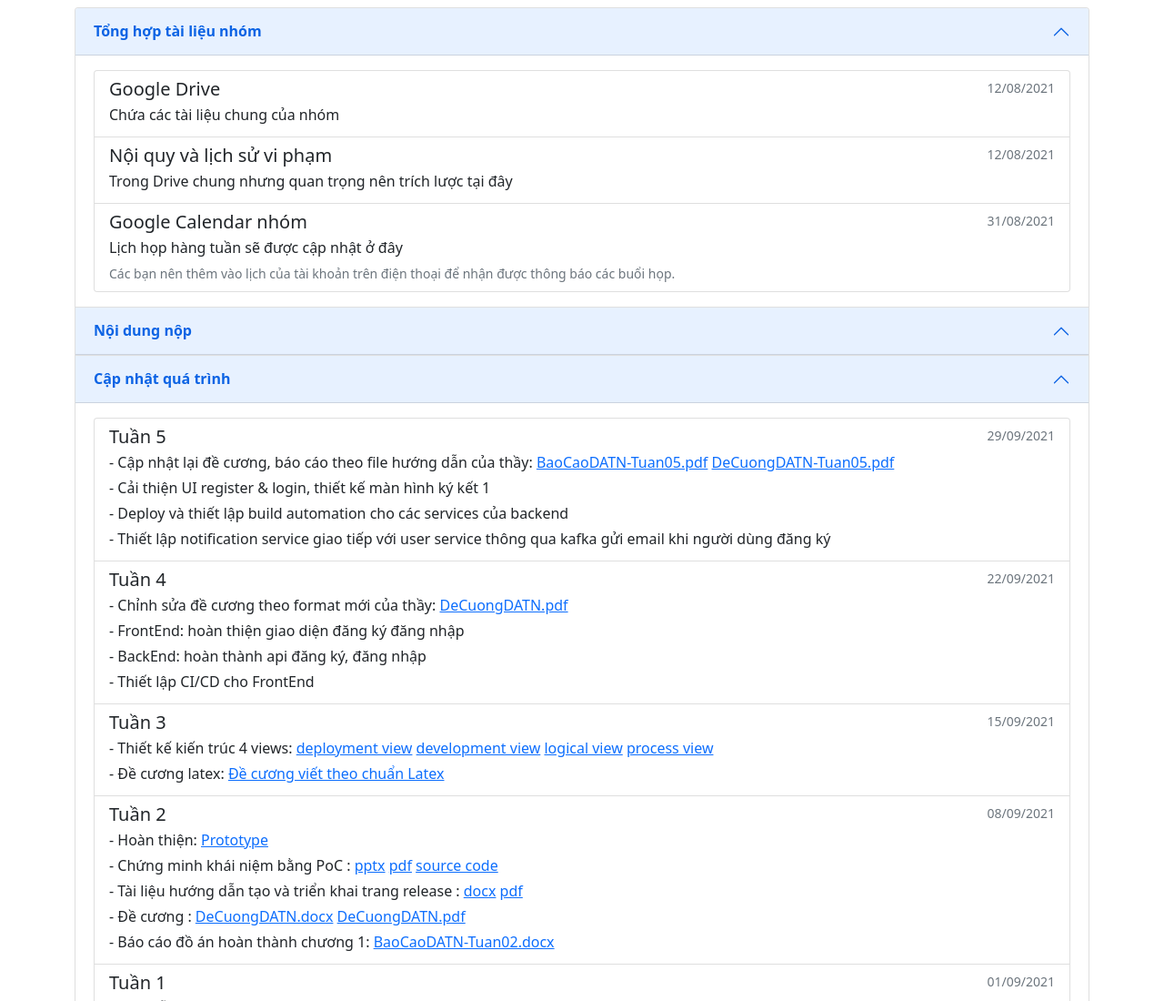
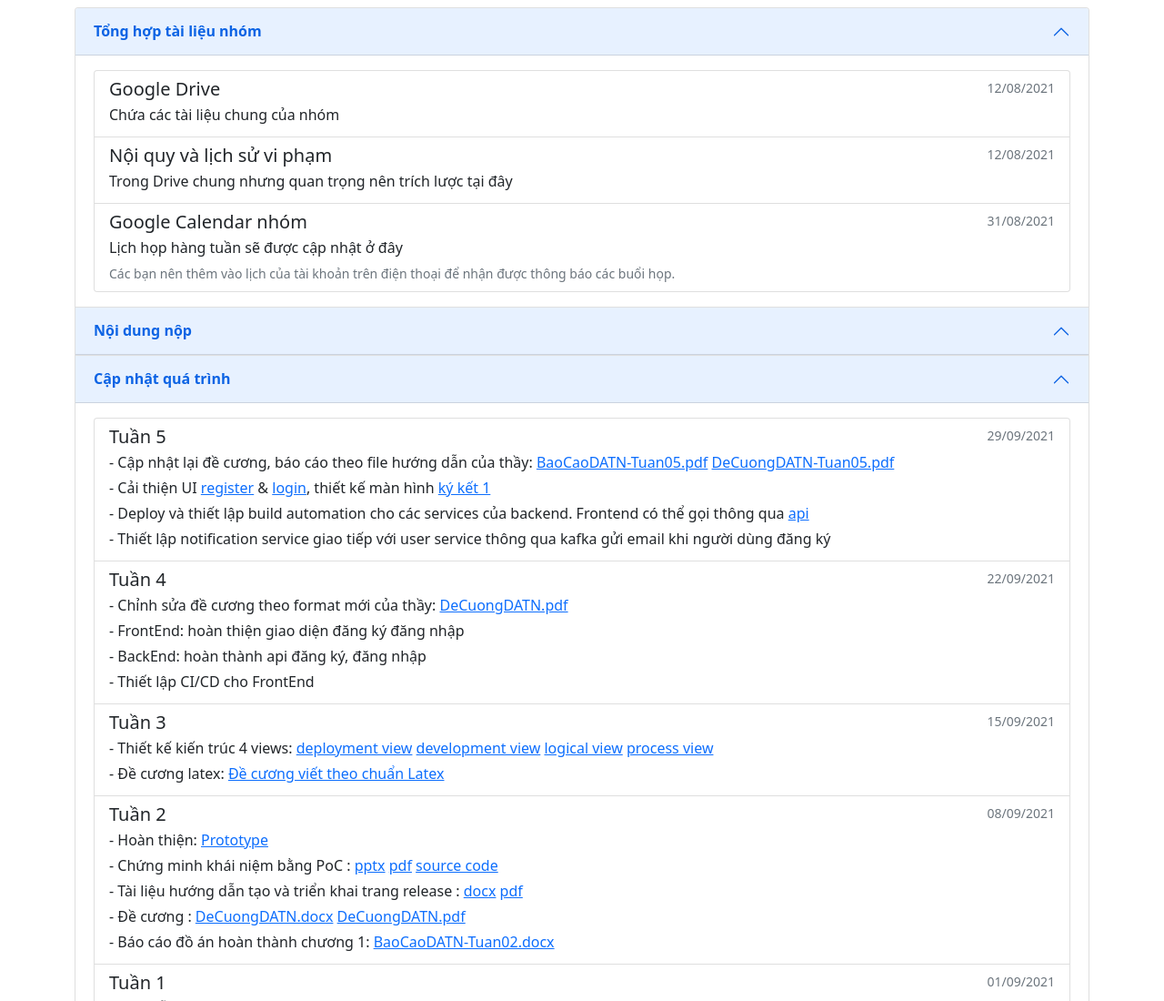
Before and after one commit to vtsign/vtsign.github.io, a plain HTML site: page index.html in a window 1280 px wide. Shown: the top 1100 px of the page at 91% size. Drawn offline with nearby package versions, Linux system fonts and the light colour scheme.

Commit message:
week5 udate link

```diff
--- a/index.html
+++ b/index.html
@@ -93,8 +93,10 @@
                                         <a href="/static/week5/BaoCaoDATN-Tuan05.pdf">BaoCaoDATN-Tuan05.pdf</a>
                                         <a href="/static/week5/DeCuongDATN-Tuan05.pdf">DeCuongDATN-Tuan05.pdf</a>
                                     </p>
-                                    <p class="mb-1">- Cải thiện UI register & login, thiết kế màn hình ký kết 1</p>
-                                    <p class="mb-1">- Deploy và thiết lập build automation cho các services của backend</p>
+                                    <p class="mb-1">- Cải thiện UI <a href="https://test.vtsign.tech/register">register</a> & <a href="https://test.vtsign.tech/register">login</a>, thiết kế màn hình <a href="https://test.vtsign.tech/signing">ký kết 1</a>
+
+                                    </p>
+                                    <p class="mb-1">- Deploy và thiết lập build automation cho các services của backend. Frontend có thể gọi thông qua <a href="https://api.vtsign.tech/">api</a></p>
                                     <p class="mb-1">- Thiết lập notification service giao tiếp với user service thông qua kafka gửi email khi người dùng đăng ký</p>
                                 </div>
                                 <!-- end week 5 -->
```
